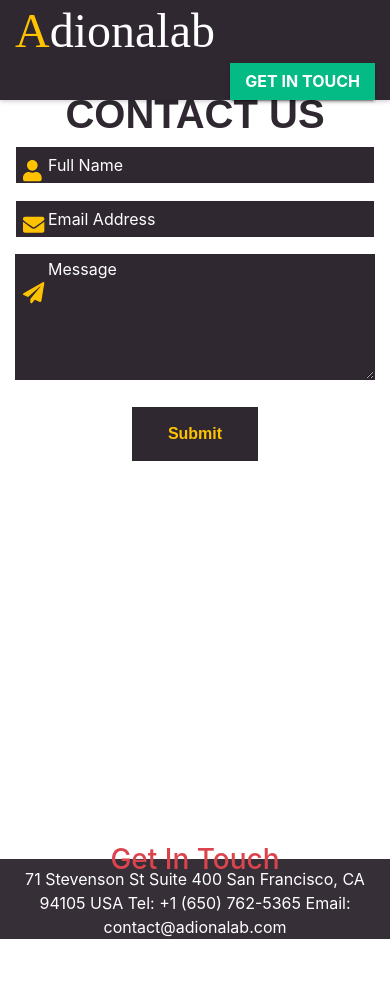
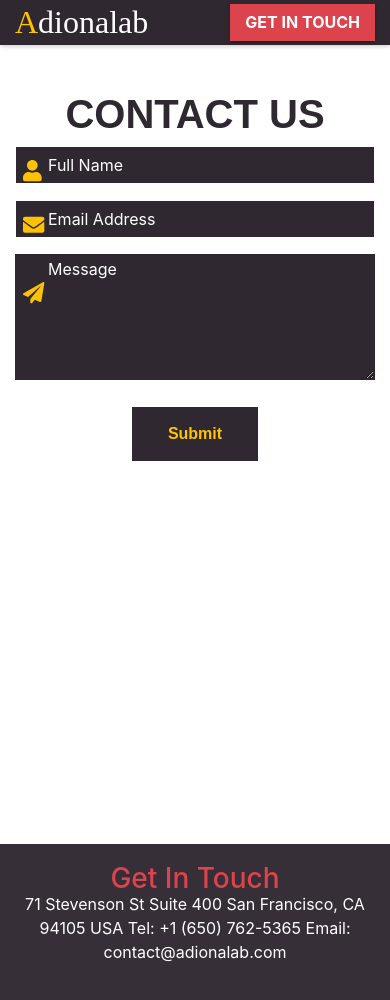
Before and after one commit to cyberioni/cyberionix-landing-front, an Angular app: page /contact in a window 390 px wide. Before the commit the page ends 939 px from the top, so only its background shows below. Built offline with nearby package versions, Linux system fonts and the light colour scheme; a web font is replaced by a local one.

Commit message:
fixed iphone 6 layout

```diff
--- a/src/app/app.component.scss
+++ b/src/app/app.component.scss
@@ -43,6 +43,9 @@
   font-family: 'Geo';
   font-size: 3em;
   color: white !important;
+  @include screen(600px){
+    font-size: 2em;
+  }
 }
 
 .navbar-nav {
--- a/src/app/company/company.component.html
+++ b/src/app/company/company.component.html
@@ -5,7 +5,7 @@
   <div class="container main d-flex align-item-center justify-content-center ">
     <div class="row  justify-content-center section">
 
-      <div class="d-flex col-md-12 col-lg-8 section__container">
+      <div class="d-flex col-md-12 col-lg-12 section__container">
         <ul class="overview">
           <li>
             <p style="color: #db444d; font-size: 1.5em">Company Overview</p>
@@ -32,14 +32,14 @@
         </ul>
       </div>
 
-      <div class="col-md-12 col-lg-4 slogan">
-        <ul>
-          <li>
-            "No matter where you are, we deliver and support products and solutions for you. Adionalab has a focus on
-            the Digital needs of the 21st century."
-          </li>
-        </ul>
-      </div>
+      <!--<div class="col-md-12 col-lg-4 slogan">-->
+        <!--<ul>-->
+          <!--<li>-->
+            <!--"No matter where you are, we deliver and support products and solutions for you. Adionalab has a focus on-->
+            <!--the Digital needs of the 21st century."-->
+          <!--</li>-->
+        <!--</ul>-->
+      <!--</div>-->
       <!--              <ul style="list-style-type:none" class="col-4">
                        <li style="width: 100%">
                          <img class="img-responsive company-boutique" src="assets/img/company.gif" alt="company-image">
@@ -279,7 +279,7 @@
 
   <div class="container solution">
     <div class="row flex-column">
-      <h1 class="solution__title">Solution</h1><br/><br/>
+      <h1 class="solution__title">Solutions</h1><br/><br/>
       <img src="assets/img/solution/solution_slide.png" alt="" width="100%">
       <br/><br/>
       <img src="assets/img/solution/AdionaLabSulutions_slide_1.png" alt="" width="100%">
@@ -375,7 +375,8 @@
   </div>
 
   <div class="container company">
-    <div class="row flex-column">
+    <div class="row">
+      <div class="col col-12">
         <h1 class="company__title">About Us</h1>
         <ul class="company__text">
           <li>Adionalab is innovative, Web Services and Microservices architecture oriented, Big Data ecosystem cloud
@@ -399,6 +400,8 @@
           </li>
         </ul>
       </div>
+
+    </div>
   </div>
   <!-- footer -->
   <app-footer></app-footer>
--- a/src/app/company/company.component.scss
+++ b/src/app/company/company.component.scss
@@ -39,10 +39,6 @@
       left: -31px;
       top: 6px;
     }
-  }
-  li:last-child {
-    margin-top: 30px;
-    white-space: nowrap;
   }
   a {
     background: #04bb86;
@@ -124,6 +120,15 @@
     display: flex;
     justify-content: center;
     font-weight: bold;
+  }
+
+  ul {
+    list-style: none;
+    padding-top: 40px;
+    padding-left: 0;
+    li{
+      padding-top: 20px;
+    }
   }
 }
 
--- a/src/app/footer/footer.component.scss
+++ b/src/app/footer/footer.component.scss
@@ -5,10 +5,13 @@
   text-align: center;
   white-space: pre-line;
   color: white;
+  padding-top: 20px;
+  padding-bottom: 20px;
   h3{
     color: #db444d;
-    line-height: 0;
-    margin-top: 15px;
+    line-height: 1;
+    margin: 0;
+    padding: 0;
   }
 }
 .footer {
--- a/src/styles.scss
+++ b/src/styles.scss
@@ -12,7 +12,7 @@
 }
 
 .cb_button{
-  background: #04bb86;
+  background: #db444d;
   padding: 10px 15px;
   color: #fff !important;
   text-decoration: none;
@@ -24,6 +24,6 @@
   border: 0;
   outline: none !important;
   &:hover {
-    background: #04a97c;
+    background: #c94049;
   }
 }
```
Lines whose indentation alone changed are shown as unchanged.
